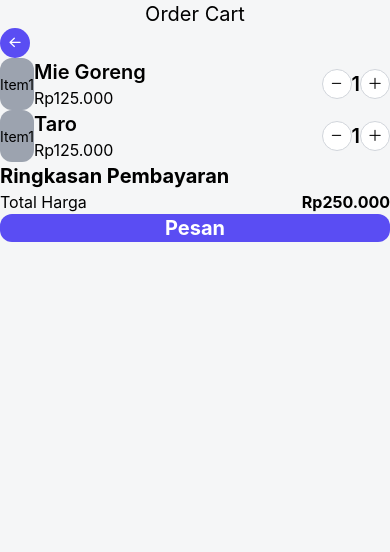
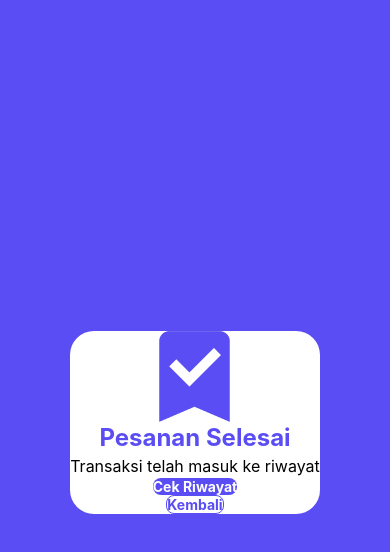
Before and after one commit to kevinprayoga/stockify-fe, a React Native app: screen /OrderCompleted in a window 390 px wide. Shown: the top 552 px of the page. Built offline with nearby package versions, Linux system fonts and the light colour scheme.

Commit message:
added order completed screen

```diff
--- a/App.js
+++ b/App.js
@@ -1,6 +1,7 @@
 import Landing1 from "./src/LandingPage/Landing1";
 import Landing2 from "./src/LandingPage/Landing2";
 import Order from "./src/Tab/Order";
+import OrderCompleted from "./src/Tab/OrderCompleted";
 
 import { NavigationContainer } from "@react-navigation/native";
 import { createNativeStackNavigator } from "@react-navigation/native-stack";
@@ -39,8 +40,8 @@ export default function App() {
           }}
         /> */}
         <Stack.Screen
-          name="Order"
-          component={Order}
+          name="OrderCompleted"
+          component={OrderCompleted}
           options={{
             headerShown: false,
           }}
--- a/constants/images.js
+++ b/constants/images.js
@@ -1,7 +1,9 @@
 import landing from '../assets/images/landing.png';
 import chill from '../assets/images/chill.png';
+import order_completed from '../assets/images/order_completed.png';
 
 export default {
   landing,
   chill,
+  order_completed
 }
--- a/src/Tab/Order.jsx
+++ b/src/Tab/Order.jsx
@@ -1,16 +1,15 @@
 import React from "react";
 import { ScrollView, Text, TextInput, Touchable, TouchableOpacity, View } from "react-native";
-// import { ScrollView } from "react-native-reanimated/lib/typescript/Animated";
 import { MaterialIcons } from '@expo/vector-icons';
 import AntDesign from '@expo/vector-icons/AntDesign';
 import { Octicons } from '@expo/vector-icons';
 
-export default function Cart() {
+export default function Order() {
   return (
     <View>
         <ScrollView className="mt-[30] h-screen bg-[#F5F6F7]">
             <View className="items-center mt-[30]">
-                <Text className="text-xl">Order Cart</Text>
+                <Text className="text-xl font-bold">Check Out</Text>
             </View>
             <View className="bottom-[25]">
                 <TouchableOpacity className="ml-[27] w-[30px] h-[30px] bg-[#5A4DF3] rounded-full items-center justify-center">
@@ -79,7 +78,7 @@ export default function Cart() {
                 </View>
             </View>
             {/* Order Button */}
-            <View className="mx-[27] mt-[15]">
+            <View className="mx-[27] mt-[30]">
                 <TouchableOpacity className="bg-[#5A4DF3] h-[50] rounded-xl items-center justify-center">
                     <Text className="text-xl font-bold text-white">Pesan</Text>
                 </TouchableOpacity>
--- /dev/null
+++ b/src/Tab/OrderCompleted.jsx
@@ -0,0 +1,24 @@
+import React from "react";
+import { ScrollView, Text, TextInput, Touchable, TouchableOpacity, View, Image } from "react-native";
+import { MaterialIcons } from '@expo/vector-icons';
+import AntDesign from '@expo/vector-icons/AntDesign';
+import { Octicons } from '@expo/vector-icons';
+import { images } from "../../constants";
+
+export default function OrderCompleted() {
+  return (
+    <View className="h-screen bg-[#5A4DF3] items-center justify-center">
+        <View className="bg-white h-[300] w-[240] rounded-3xl items-center">
+            <Image source={images.order_completed} className="mt-[30]"/>
+            <Text className="text-2xl font-bold text-[#5A4DF3] mt-[20]">Pesanan Selesai</Text>
+            <Text className="text-base mt-[10]">Transaksi telah masuk ke riwayat</Text>
+            <TouchableOpacity className="w-[80] h-[30] rounded-lg bg-[#5A4DF3] items-center justify-center mt-[15]">
+                <Text className="text-white font-bold">Cek Riwayat</Text>
+            </TouchableOpacity>
+            <TouchableOpacity className="w-[80] h-[30] rounded-lg border border-[#5A4DF3] items-center justify-center mt-[10]">
+                <Text className="text-[#5A4DF3] font-bold">Kembali</Text>
+            </TouchableOpacity>
+        </View>
+    </View>
+  );
+}
```
Also changed, not shown: assets/images/order_completed.png (added).
